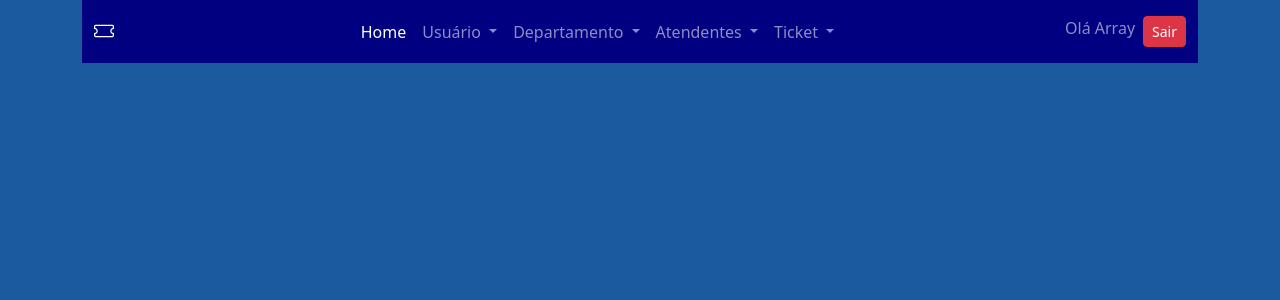
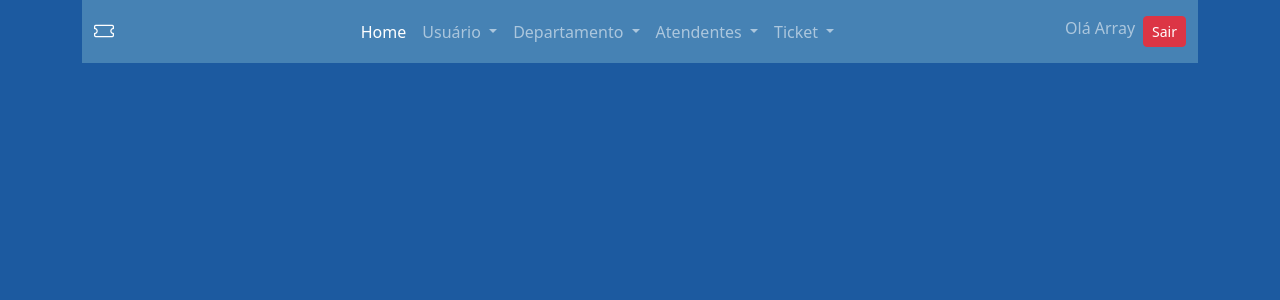
Before and after one commit to MikaelVSM/Sistema-de-Ticket, a PHP site: page /index.php?page=dashboard in a window 1280 px wide. Shown: the top 300 px of the page. Run offline with PHP 8.4, Linux system fonts and the light colour scheme; the visitor is signed in with stand-in values (Sample User, id 1).

Commit message:
Alteração da cor

```diff
--- a/menu.php
+++ b/menu.php
@@ -1,4 +1,4 @@
-<nav class="navbar navbar-expand-lg navbar-dark mb-5 w-100" style="background-color:Navy;">
+<nav class="navbar navbar-expand-lg navbar-dark mb-5 w-100" style="background-color:SteelBlue;">
 <div class="container-fluid">
     <a class="navbar-brand" href="?page=dashboard"><i class="bi bi-ticket"></i></a>
     <button class="navbar-toggler" type="button" data-bs-toggle="collapse" data-bs-target="#navbarNavDropdown" aria-controls="navbarNavDropdown" aria-expanded="false" aria-label="Toggle navigation">
```
